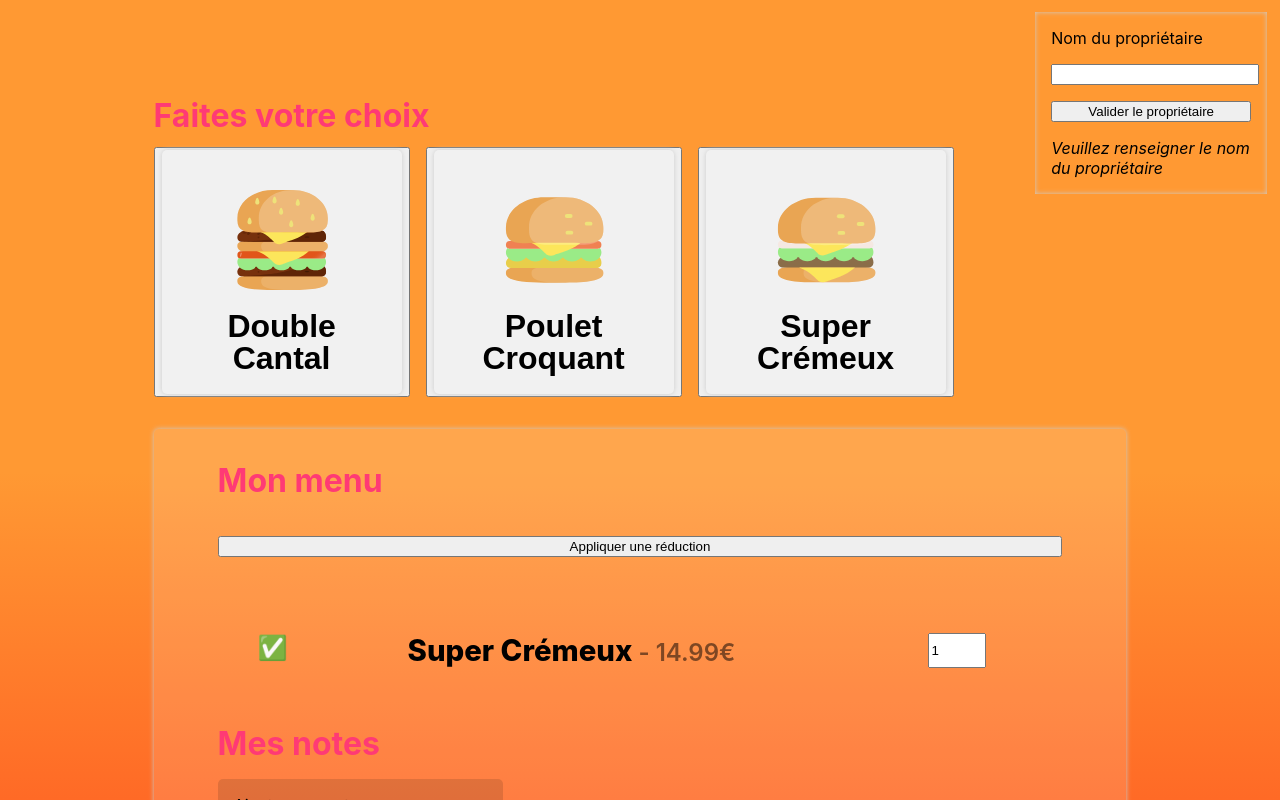
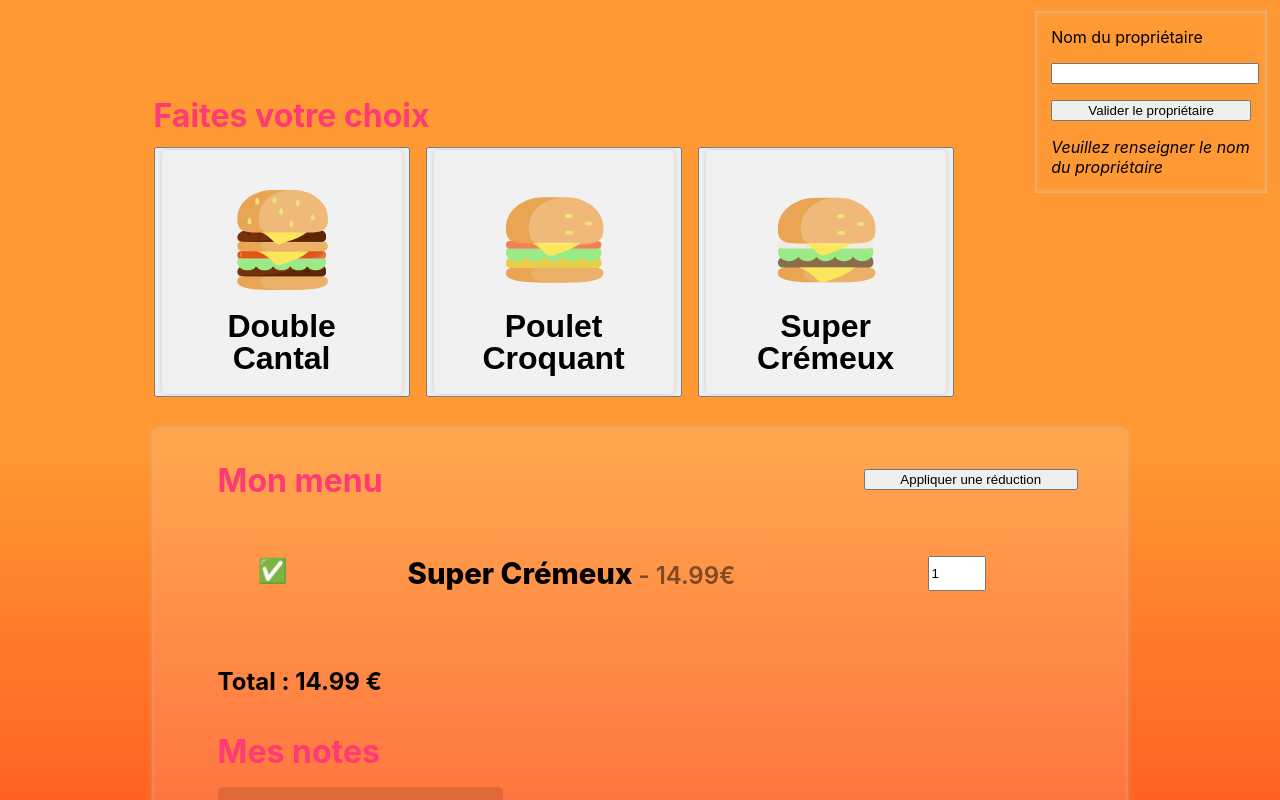
Before and after one commit to geoffreyrig4L/resto-cmd, a React (Create React App) app: page / in a window 1280 px wide. Both pictures are taken after a click on the button "Super Crémeux". Shown: the top 800 px of the page. Built offline with nearby package versions, Linux system fonts and the light colour scheme.

Commit message:
le thunk marche pas

```diff
--- a/src/app/App.css
+++ b/src/app/App.css
@@ -77,6 +77,7 @@ body {
 .cart-container {
   display: flex;
   flex-direction: column;
+  position: relative;
   gap: 16px 0px;
   background-color: rgba(255, 255, 255, 0.128);
   padding: 2rem 4rem;
--- a/src/app/App.js
+++ b/src/app/App.js
@@ -19,8 +19,8 @@ function App() {
           <h1>Mon menu</h1>
           <Voucher />
           <Cart />
+          <Total />
           <Notes />
-          <Total />
         </div>
       </div>
     </Provider>
--- a/src/app/selectors.js
+++ b/src/app/selectors.js
@@ -10,7 +10,9 @@ export const getTotalOrder = (state) =>
 export const isVoucherAvailable = (state) =>
   getProductList(state).find((product) => product.title === "Super Crémeux");
 
-export const getOwner = (state) => state?.owner;
+export const getOwner = (state) => {
+  return state?.owner;
+};
 
 export const getQuantityProductPerName = (name) => (state) =>
   getProductList(state).filter((product) => product.title === name).length;
--- a/src/app/store.js
+++ b/src/app/store.js
@@ -12,12 +12,9 @@ let state = {
   cart: [],
 };
 
-const reducer = createReducer(state, (builder) => {
+const ownerReducer = createReducer(state, (builder) => {
   builder.addCase(updateFirstName, (state, action) => {
-    state.owner = {
-      ...state.owner,
-      firstName: action.payload.firstName,
-    };
+    state.firstName = action.payload.firstName;
   });
 });
 
@@ -25,7 +22,8 @@ export const store = configureStore({
   preloadedState: state,
   reducer: combineReducers({
     cart: cartSliceReducer,
-    owner: reducer,
+    owner: ownerReducer,
     notes: notesSliceReducer,
   }),
+  middleware: (getDefaultMiddleware) => getDefaultMiddleware(),
 });
--- a/src/features/cart/cartSlice.js
+++ b/src/features/cart/cartSlice.js
@@ -1,4 +1,34 @@
-import { createSlice } from "@reduxjs/toolkit";
+import { createSlice, createAsyncThunk } from "@reduxjs/toolkit";
+import { getListWithQuantityProductPerName } from "../../app/selectors";
+import * as ProductList from "../../common/models";
+export const addProductThunk = createAsyncThunk(
+  "cart/addProductThunk",
+  async (product, thunkApi) => {
+    thunkApi.dispatch(cartSlice.actions.addProduct(product));
+    return new Promise((resolve, reject) => {
+      setTimeout(() => {
+        const state = thunkApi.getState();
+        const numberProductPerName = getListWithQuantityProductPerName(state);
+        const numberForSpecialOffer = numberProductPerName.find(
+          (item) => item.title === "Poulet Croquant"
+        )?.quantity;
+        if (numberForSpecialOffer && numberForSpecialOffer % 2 === 0) {
+          if (
+            window.confirm(
+              "Voulez-vous ajouter une troisième fois ce produit à moitié prix ?"
+            )
+          ) {
+            resolve();
+          } else {
+            reject();
+          }
+        } else {
+          reject();
+        }
+      }, 1000);
+    });
+  }
+);
 
 const initialState = {};
 
@@ -30,6 +60,21 @@ const cartSlice = createSlice({
       state = { ...state, newListWithQte };
     },
   },
+  extraReducers: function (builder) {
+    builder.addCase(addProductThunk.fulfilled, (state) => {
+      const specialOffer = ProductList.PouletCroquant;
+      return [
+        ...state,
+        {
+          ...specialOffer,
+          price: Math.round((ProductList.PouletCroquant.price / 2) * 100) / 100,
+        },
+      ];
+    });
+    builder.addCase(addProductThunk.rejected, (state) => {
+      return [...state];
+    });
+  },
 });
 
 export const { addProduct, applyVoucher, removeProduct } = cartSlice.actions;
--- a/src/features/notes/Notes.js
+++ b/src/features/notes/Notes.js
@@ -7,8 +7,6 @@ const Notes = () => {
 
   const handleSubmit = (event) => {
     event.preventDefault();
-
-    console.log(event.target.note.value);
 
     dispatch(
       addNote({ id: crypto.randomUUID(), content: event.target.note.value })
--- a/src/features/voucher/Voucher.js
+++ b/src/features/voucher/Voucher.js
@@ -8,7 +8,13 @@ const Voucher = () => {
   return (
     available && (
       <button
-        style={{ margin: "20px 0px" }}
+        style={{
+          margin: "20px 0px",
+          width: "22%",
+          right: "5%",
+          top: "20px",
+          position: "absolute",
+        }}
         onClick={() => dispatch(applyVoucher({ price: 8.99 }))}
       >
         Appliquer une réduction
```
Also changed, not shown: 1 other file (tests, documents, lock files or other folders).
